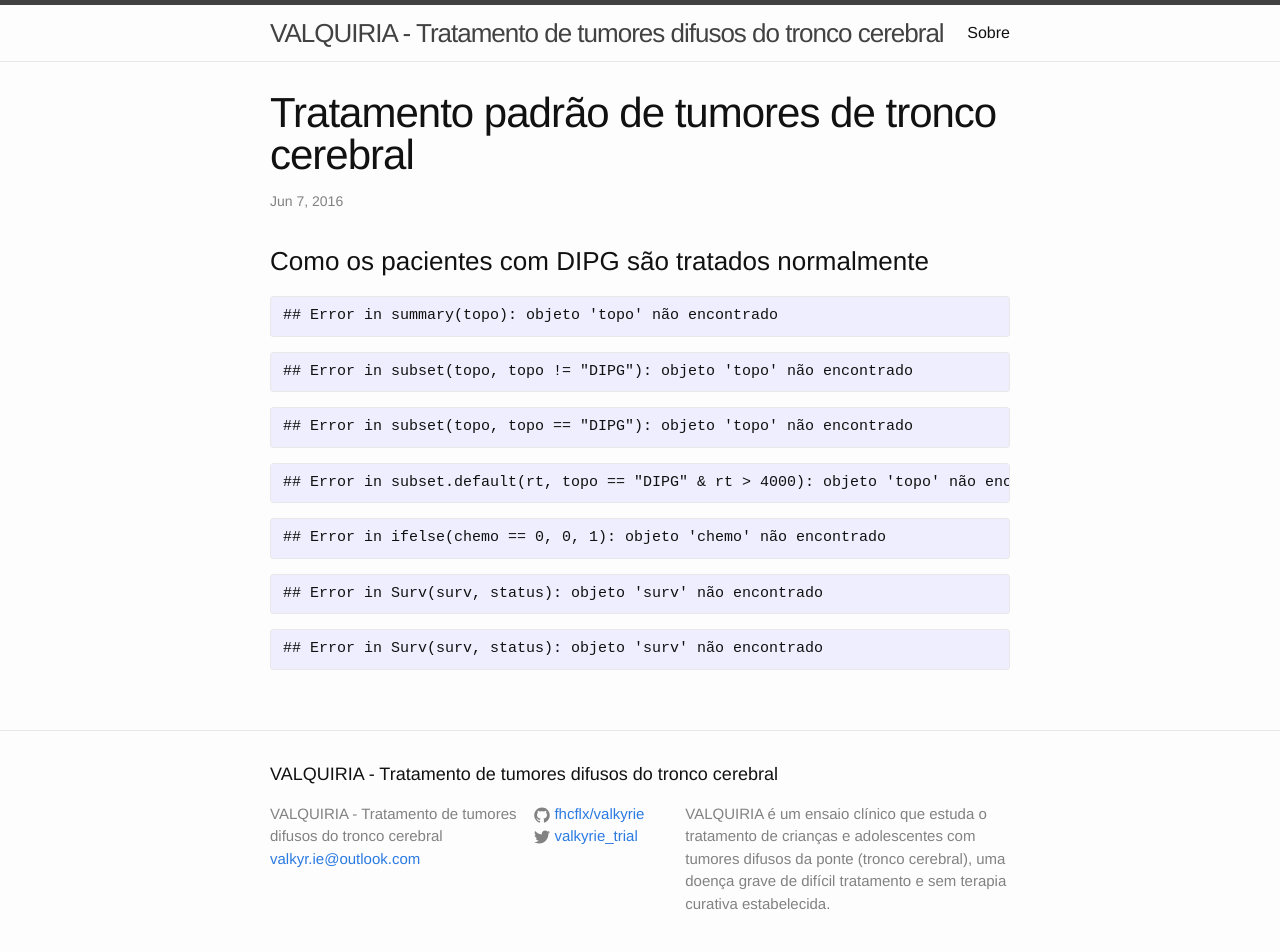
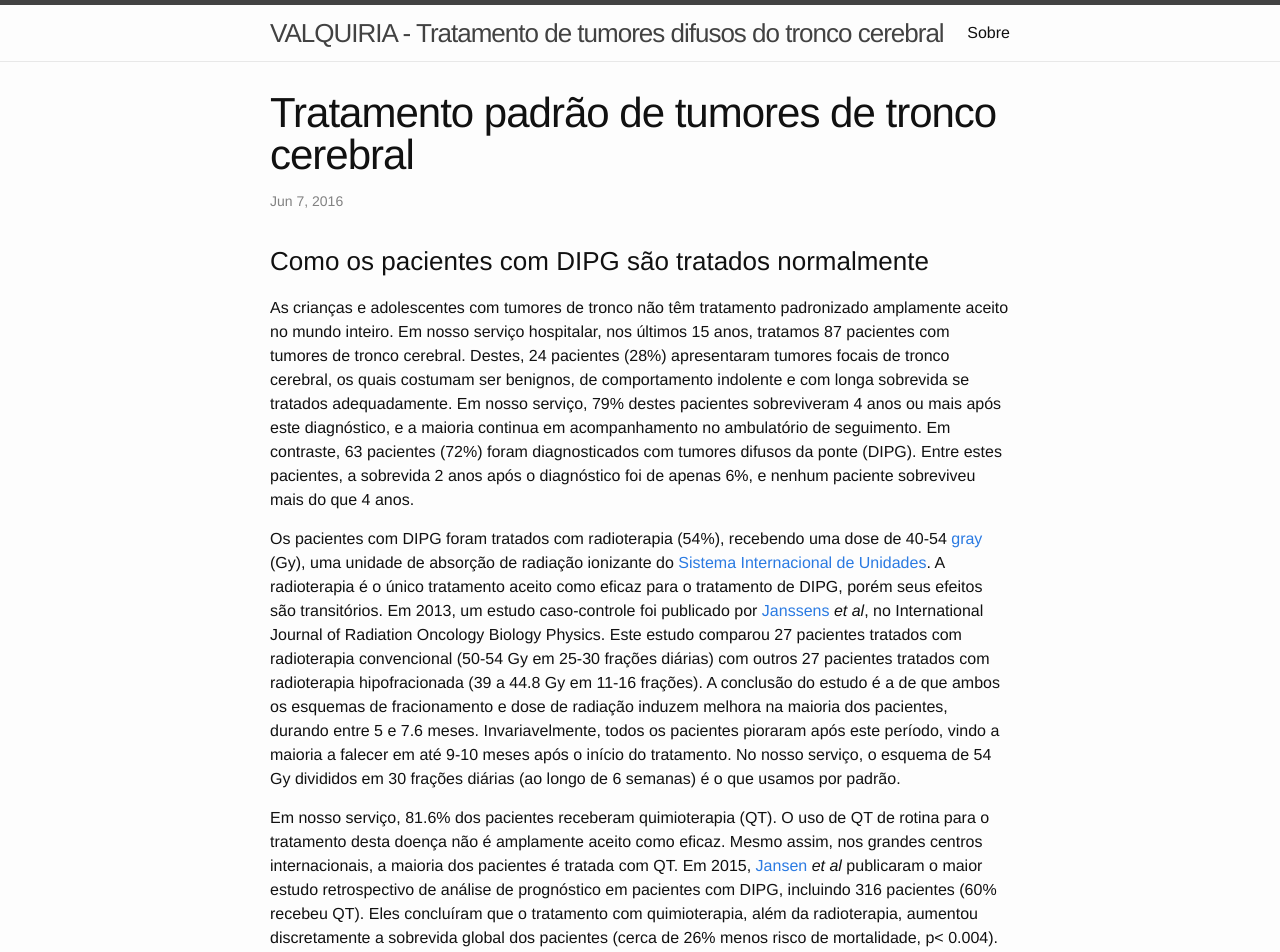
Before and after one commit to cmprsk/valkyrie, a Jekyll site: the page built from _posts/2016-06-07-Tratamento-padrão-de-tumores-de-tronco-cerebral.md, in a window 1280 px wide and 1400 px high. Shown: the top 952 px of the window. Built offline with Jekyll 4.4.1, drawn with Linux system fonts in a browser that asks for light colours; some of the changed text lies outside the part shown.

Commit message:
relative links

````diff
--- a/_config.yml
+++ b/_config.yml
@@ -12,8 +12,8 @@
   VALQUIRIA é um ensaio clínico que estuda o tratamento de crianças e adolescentes
   com tumores difusos da ponte (tronco cerebral), uma doença grave de
   difícil tratamento e sem terapia curativa estabelecida.
-baseurl: "/valkyrie" # the subpath of your site, e.g. /blog
-url: "" # the base hostname & protocol for your site
+baseurl: "" # the subpath of your site, e.g. /blog
+url: "https://github.com/fhcflx/valkyrie/blob/gh-pages" # the base hostname & protocol for your site
 twitter_username: valkyrie_trial
 github_username:  fhcflx/valkyrie
 twitter:
--- a/_posts/2016-06-01-VALQUIRIA-foi-ativado-hoje.markdown
+++ b/_posts/2016-06-01-VALQUIRIA-foi-ativado-hoje.markdown
@@ -9,7 +9,7 @@
 
 VALQUIRIA foi aprovado pelo Comitê de Ética em Pesquisa do [Hospital Infantil Albert Sabin][hias] e registrado na [Plataforma Brasil][platbrasil] e na Rede Brasileira de Ensaios Clínicos ([ReBEC][rebec]. O [ensaio clínico][rebec-valq] está ativo desde hoje e esta é a página da internet onde todas as informações sobre seu andamento serão postadas. Ao longo do projeto, resultados parciais poderão ser acompanhados nesta página, tornando este um ensaio clínico baseado na [*ciência aberta*][ciaberta], uma forma pública e transparente de pesquisa científica. Mais sobre ciência aberta e sobre a proposta do trabalho, cópias do projeto em vários formatos e outras informações podem ser acessadas no repositório oficial do projeto, [aqui]().
 
-![imagem1](/assets/posts/2016-06-01-Valquiria-foi-ativado-hoje/parecer.png?raw=true)
+![imagem1]({{ site.url }}/assets/posts/2016-06-01-Valquiria-foi-ativado-hoje/parecer.png?raw=true)
 
 Hoje, fizemos uma reunião rápida no setor de atendimento aos pacientes da Quimioterapia-Dia (conhecido como "Primeiro Andar") no Centro Pediátrico do Câncer do Hospital Infantil Albert Sabin. Aqui serão tratados os pacientes do ensaio. Participaram da reunião Dra Nádia Trompieri, Dra Orlandira Araújo e eu. Elas confirmaram seus papéis na avaliação e tratamento dos pacientes, revisamos o modelo principal de entrada dos pacientes no ensaio e decidimos oficialmente pela ativação do ensaio. A entrada dos pacientes se dará pela enfermaria de Neurocirurgia (Bloco F do Hospital Infantil Albert Sabin), e ficará a encargo da Dra Sandra Albuquerque. Após a avaliação inicial do paciente candidato ao recrutamento no ensaio, a Dra Sandra enviará as imagens de ressonância magnética para revisão central, de forma anônima (desidentificadas). Como estou a cargo da revisão de imagens, avaliarei e confirmarei o diagnóstico de DIPG. Em seguida, darei a autorização para iniciar o processo de recrutamento do paciente. A equipe de alunas da Profa. Juvenia Fontenele apresentará o ensaio aos representantes legais do paciente. Se ocorrer consentimento, o paciente será encaminhado para as Dras Nádia e Orlandira para iniciar o protocolo.
 
--- a/_posts/2016-06-07-Tratamento-padrão-de-tumores-de-tronco-cerebral.md
+++ b/_posts/2016-06-07-Tratamento-padrão-de-tumores-de-tronco-cerebral.md
@@ -4,45 +4,38 @@
 date:   2016-06-07 16:03:45 -0300
 categories: metodologia
 ---
+
 ### Como os pacientes com DIPG são tratados normalmente
 
 
-{% highlight text %}
-## Error in summary(topo): objeto 'topo' não encontrado
-{% endhighlight %}
+
+As crianças e adolescentes com tumores de tronco não têm tratamento padronizado amplamente aceito no mundo inteiro. Em nosso serviço hospitalar, nos últimos 15 anos, tratamos 87 pacientes com tumores de tronco cerebral. Destes, 24 pacientes (28%) apresentaram tumores focais de tronco cerebral, os quais costumam ser benignos, de comportamento indolente e com longa sobrevida se tratados adequadamente. Em nosso serviço, 79% destes pacientes sobreviveram 4 anos ou mais após este diagnóstico, e a maioria continua em acompanhamento no ambulatório de seguimento. Em contraste, 63 pacientes (72%) foram diagnosticados com tumores difusos da ponte (DIPG). Entre estes pacientes, a sobrevida 2 anos após o diagnóstico foi de apenas 6%, e nenhum paciente sobreviveu mais do que 4 anos.
+
+Os pacientes com DIPG foram tratados com radioterapia (54%), recebendo uma dose de 40-54 [gray][gray] (Gy), uma unidade de absorção de radiação ionizante do [Sistema Internacional de Unidades][si]. A radioterapia é o único tratamento aceito como eficaz para o tratamento de DIPG, porém seus efeitos são transitórios. Em 2013, um estudo caso-controle foi publicado por [Janssens][janssens] *et al*, no International Journal of Radiation Oncology Biology Physics. Este estudo comparou 27 pacientes tratados com radioterapia convencional (50-54 Gy em 25-30 frações diárias) com outros 27 pacientes tratados com radioterapia hipofracionada (39 a 44.8 Gy em 11-16 frações). A conclusão do estudo é a de que ambos os esquemas de fracionamento e dose de radiação induzem melhora na maioria dos pacientes, durando entre 5 e 7.6 meses. Invariavelmente, todos os pacientes pioraram após este período, vindo a maioria a falecer em até 9-10 meses após o início do tratamento. No nosso serviço, o esquema de 54 Gy divididos em 30 frações diárias (ao longo de 6 semanas) é o que usamos por padrão.
+
+Em nosso serviço, 81.6% dos pacientes receberam quimioterapia (QT). O uso de QT de rotina para o tratamento desta doença não é amplamente aceito como eficaz. Mesmo assim, nos grandes centros internacionais, a maioria dos pacientes é tratada com QT. Em 2015, [Jansen][jansen] *et al* publicaram o maior estudo retrospectivo de análise de prognóstico em pacientes com DIPG, incluindo 316 pacientes (60% recebeu QT). Eles concluíram que o tratamento com quimioterapia, além da radioterapia, aumentou discretamente a sobrevida global dos pacientes (cerca de 26% menos risco de mortalidade, p< 0.004). Isto contrasta com todos os ensaios clínicos prospectivos já publicados avaliando quimioterapia para o tratamento de DIPG, nenhum dos quais mostrou efeito de nenhuma terapia farmacológica. Em nosso serviço, temos utilizados tanto quimioterapia oral quanto de administração venosa para o tratamento de nossos pacientes com DIPG.
+
+![imagem1](http://www.ncbi.nlm.nih.gov/pmc/articles/PMC4483042/bin/nou10402.jpg)
+*Curva de sobrevida dos pacientes avaliados no estudo de Jansen et al, 2015. Imagem protegida por [direitos autorais](http://www.ncbi.nlm.nih.gov/pmc/articles/PMC4483042/figure/NOU104F2/#).*
+
+``` Francisco H. C. Félix (Cancerologista Pediátrico, idealizador do projeto)
+```
+
+_Esta postagem foi modificada em 19/06/2016 para incluir cálculos **on the fly** realizados pelo pacote knitr. Vide o arquivo [.Rmd]({{ site.url }}/_source/2016-06-07-Tratamento-padrão-de-tumores-de-tronco-cerebral.Rmd) desta postagem_
+
+### Referências:
+
+- [Gray (unidade), Wikipedia][gray]
+- [Sistema Internacional de Unidades][si]
+- [Janssens GO _et al_. Hypofractionation vs conventional
+radiation therapy for newly diagnosed diffuse intrinsic pontine glioma: a
+matched-cohort analysis. Int J Radiat Oncol Biol Phys. 2013;85:315-20][janssens]
+- [Jansen MH, _et al_. Survival prediction model of children with diffuse
+intrinsic pontine glioma based on clinical and radiological criteria. Neuro
+Oncol. 2015;17:160-6.][jansen]
 
 
-
-{% highlight text %}
-## Error in subset(topo, topo != "DIPG"): objeto 'topo' não encontrado
-{% endhighlight %}
-
-
-
-{% highlight text %}
-## Error in subset(topo, topo == "DIPG"): objeto 'topo' não encontrado
-{% endhighlight %}
-
-
-
-{% highlight text %}
-## Error in subset.default(rt, topo == "DIPG" & rt > 4000): objeto 'topo' não encontrado
-{% endhighlight %}
-
-
-
-{% highlight text %}
-## Error in ifelse(chemo == 0, 0, 1): objeto 'chemo' não encontrado
-{% endhighlight %}
-
-
-
-{% highlight text %}
-## Error in Surv(surv, status): objeto 'surv' não encontrado
-{% endhighlight %}
-
-
-
-{% highlight text %}
-## Error in Surv(surv, status): objeto 'surv' não encontrado
-{% endhighlight %}
+[gray]: https://en.wikipedia.org/wiki/Gray_(unit)
+[si]: https://pt.wikipedia.org/wiki/Sistema_Internacional_de_Unidades
+[janssens]: http://www.sciencedirect.com/science/article/pii/S0360301612005524?np=y
+[jansen]: http://neuro-oncology.oxfordjournals.org/content/17/1/160.full
--- a/_source/2016-06-07-Tratamento-padrão-de-tumores-de-tronco-cerebral.Rmd
+++ b/_source/2016-06-07-Tratamento-padrão-de-tumores-de-tronco-cerebral.Rmd
@@ -4,6 +4,7 @@
 date:   2016-06-07 16:03:45 -0300
 categories: metodologia
 ---
+
 ### Como os pacientes com DIPG são tratados normalmente
 
 ```{r echo=F, warning=F, message=F}
@@ -33,7 +34,7 @@
 ``` Francisco H. C. Félix (Cancerologista Pediátrico, idealizador do projeto)
 ```
 
-_Esta postagem foi modificada em 19/06/2016 para incluir cálculos **on the fly** realizados pelo pacote knitr. Vide o arquivo [.Rmd](/_source/2016-06-07-Tratamento-padrão-de-tumores-de-tronco-cerebral.Rmd) desta postagem_
+_Esta postagem foi modificada em 19/06/2016 para incluir cálculos **on the fly** realizados pelo pacote knitr. Vide o arquivo [.Rmd]({{ site.url }}/_source/2016-06-07-Tratamento-padrão-de-tumores-de-tronco-cerebral.Rmd) desta postagem_
 
 ### Referências:
 
--- a/_source/2016-06-09-Grupo-controle-histórico.Rmd
+++ b/_source/2016-06-09-Grupo-controle-histórico.Rmd
@@ -77,12 +77,12 @@
 ettrt: Tempo para RT (dias)
 ttp: tempo para progressão (meses)
 s2: sobrevida após a progressão (dias)
-O arquivo completo deste banco de dados, contendo as informações sobre todos os pacientes diagnosticados com DIPG em nosso serviço entre 2000-2013 (desidentificado) está disponível em formato [.csv](/_data/dipg.csv).
+O arquivo completo deste banco de dados, contendo as informações sobre todos os pacientes diagnosticados com DIPG em nosso serviço entre 2000-2013 (desidentificado) está disponível em formato [.csv]({{ site.url }}/_data/dipg.csv).
 
 ``` Francisco H. C. Félix (Cancerologista Pediátrico, idealizador do projeto)
 ```
 
-_Esta postagem foi modificada em 20/06/2016 para incluir cálculos **on the fly** realizados pelo pacote knitr. Vide o arquivo [.Rmd](/_source/2016-06-09-Grupo-controle-histórico.Rmd) desta postagem_
+_Esta postagem foi modificada em 20/06/2016 para incluir cálculos **on the fly** realizados pelo pacote knitr. Vide o arquivo [.Rmd]({{ site.url }}/_source/2016-06-09-Grupo-controle-histórico.Rmd) desta postagem_
 
 ### Referências:
 
@@ -90,4 +90,4 @@
 - [Projeto VALQUIRIA][projeto]
 
 [gpoh]: http://www.kinderkrebsinfo.de/gpoh_society/index_eng.html
-[projeto]: /assets/posts/2016-06-09-Grupo-controle-historico/Anteprojeto_VALQUIRIA_HIAS_3.pdf
+[projeto]: {{ site.url }}/assets/posts/2016-06-09-Grupo-controle-historico/Anteprojeto_VALQUIRIA_HIAS_3.pdf
--- a/_source/2016-06-13-Cálculos-da-análise-retrospectiva.Rmd
+++ b/_source/2016-06-13-Cálculos-da-análise-retrospectiva.Rmd
@@ -28,7 +28,7 @@
 plot(fit1,xlab="Meses")
 ```
 
-Grupo de pacientes com diagnóstico de DIPG tratados em nosso serviço, entre 2000 e 2013. O gráfico mostra a estimativa de probabilidade de sobrevida, calculada pelo método de Kaplan-Meier, usando a linguagem de programação R, pacote *survival*. O pacote *RCurl* foi adicionalmente utilizado para capturar os dados a partir do arquivo [.csv](/_data/dipg.csv) armazenado no repositório do github. O gráfico mostra também o intervalo de confiança 95%.
+Grupo de pacientes com diagnóstico de DIPG tratados em nosso serviço, entre 2000 e 2013. O gráfico mostra a estimativa de probabilidade de sobrevida, calculada pelo método de Kaplan-Meier, usando a linguagem de programação R, pacote *survival*. O pacote *RCurl* foi adicionalmente utilizado para capturar os dados a partir do arquivo [.csv]({{ site.url }}/_data/dipg.csv) armazenado no repositório do github. O gráfico mostra também o intervalo de confiança 95%.
 Este é o resumo da variável de sobrevida, além da sobrevida em 12 meses:
 
 ```{r echo=F}
````
Also changed, not shown: _posts/2016-06-02-Um-pouco-sobre-o-tratamento-do-ensaio.md (+1 -1 lines), _posts/2016-06-09-Grupo-controle-histórico.md (+3 -3 lines), _posts/2016-06-13-Cálculos-da-análise-retrospectiva.md (+15 -15 lines), Gemfile.lock, 1 other file.
